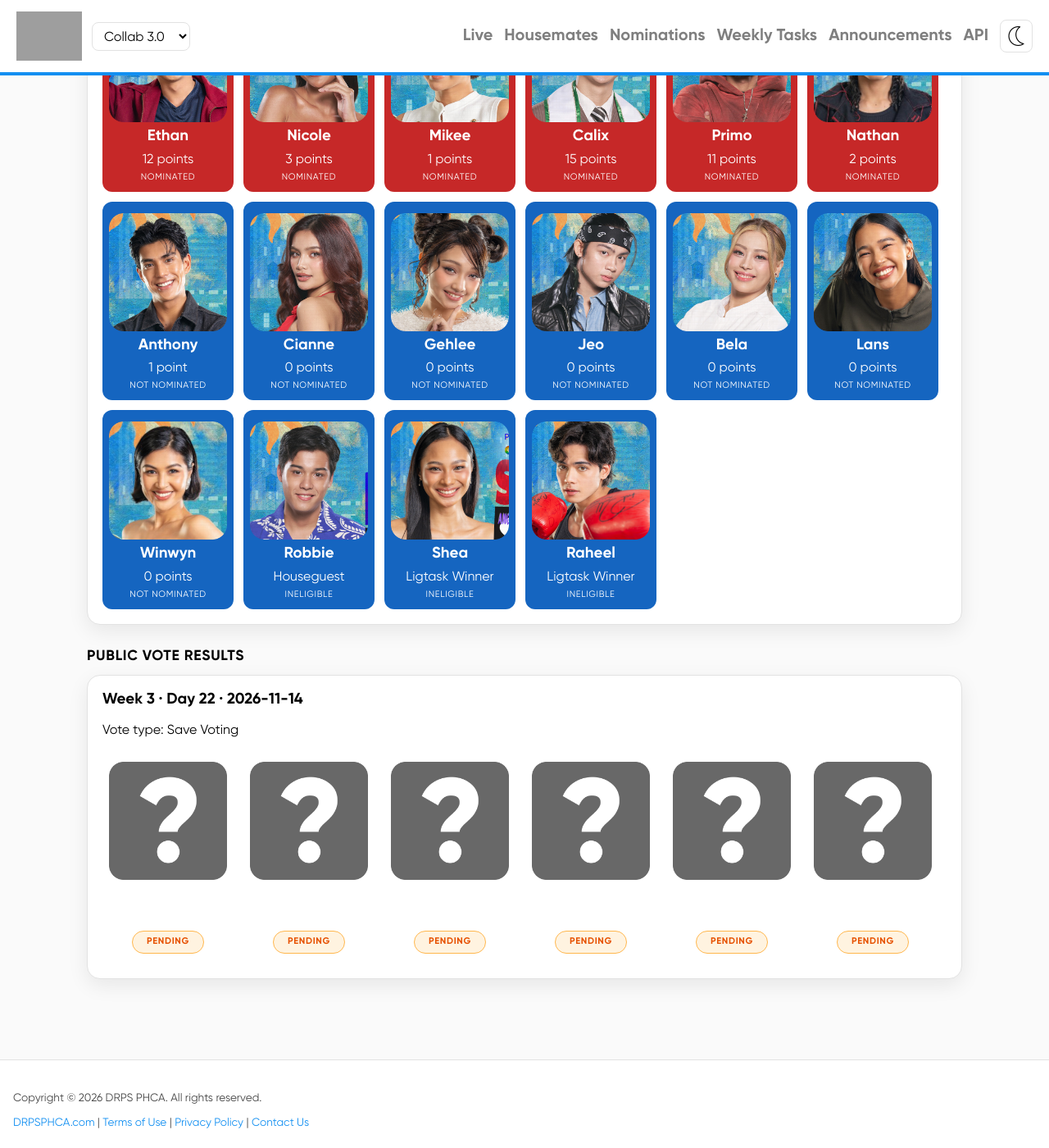
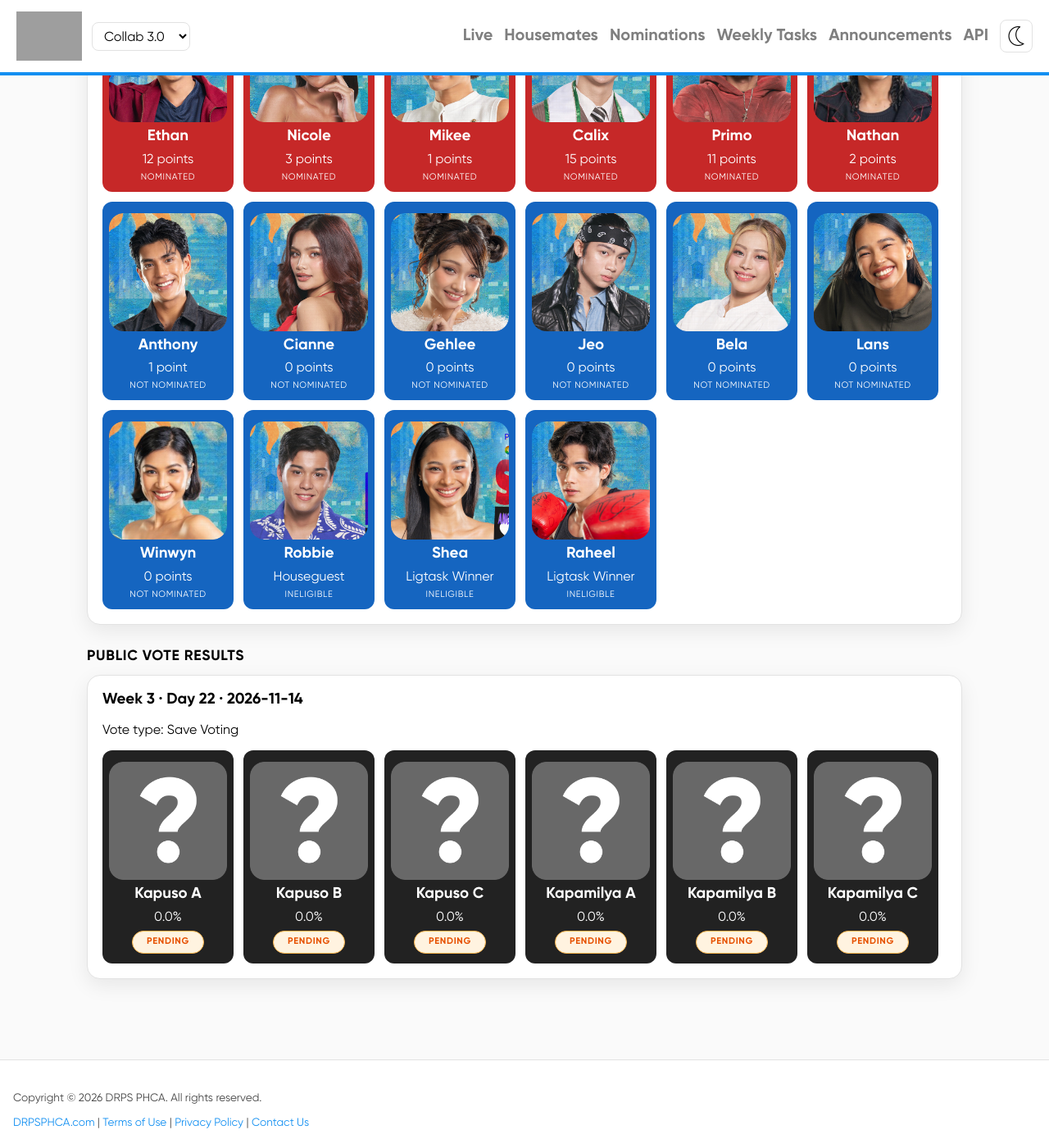
Before and after one commit to drpsphca/PHCASite-PBBUpdates, a Jekyll site: the page built from seasons/collab3/nominations.md, in a window 1280 px wide and 1400 px high, scrolled down 402 px. Shown: the whole window at 82% size. Built offline with Jekyll 4.4.1, drawn with Linux system fonts in a browser that asks for light colours; grey boxes are pictures that could not be loaded.

Commit message:
20261108-16

```diff
--- a/assets/css/style.css
+++ b/assets/css/style.css
@@ -387,6 +387,10 @@ html[data-theme="dark"] .badge-houseguest {
   background: #5e35b1 !important;
   color: #fff;
 }
+.tally-card.tally-result-pending {
+  background: #222222 !important;
+  color: #fff;
+}
 html[data-theme="dark"] .desktop-nav a:hover,
 html[data-theme="dark"] .desktop-nav a[aria-current="page"],
 html[data-theme="dark"] .mobile-nav a:hover,
```
